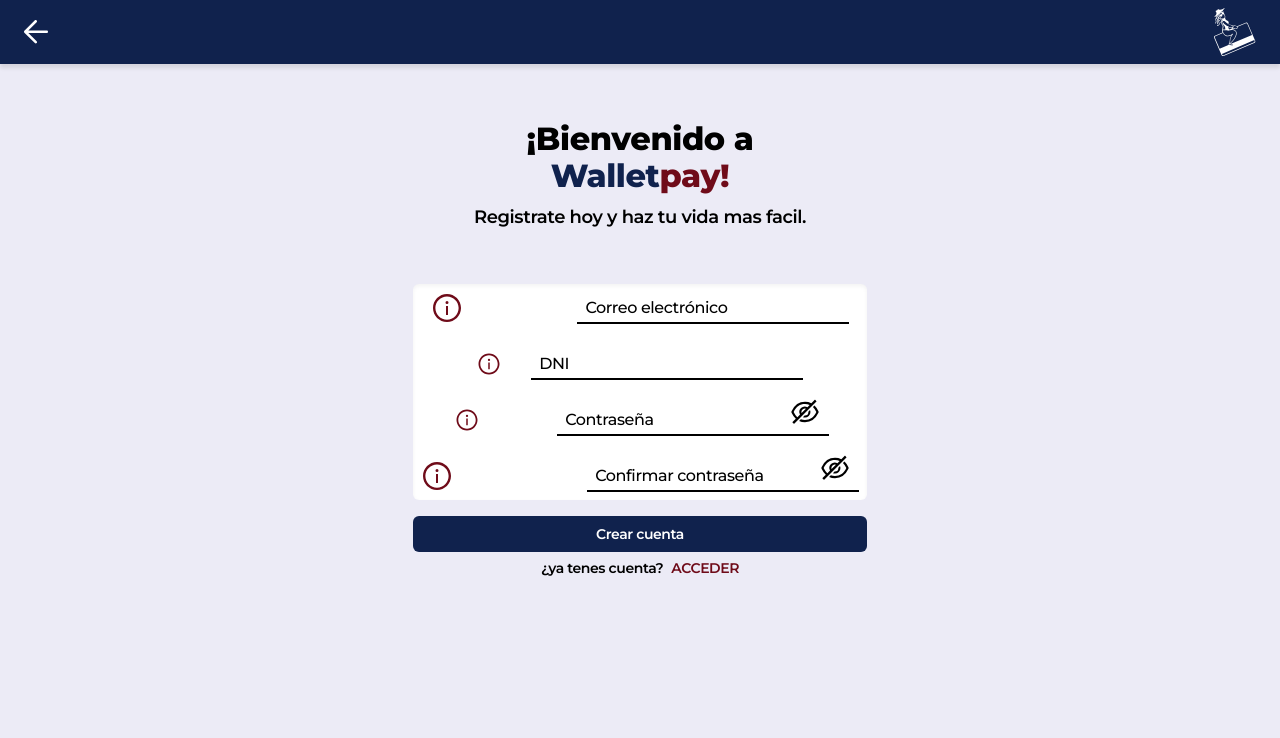
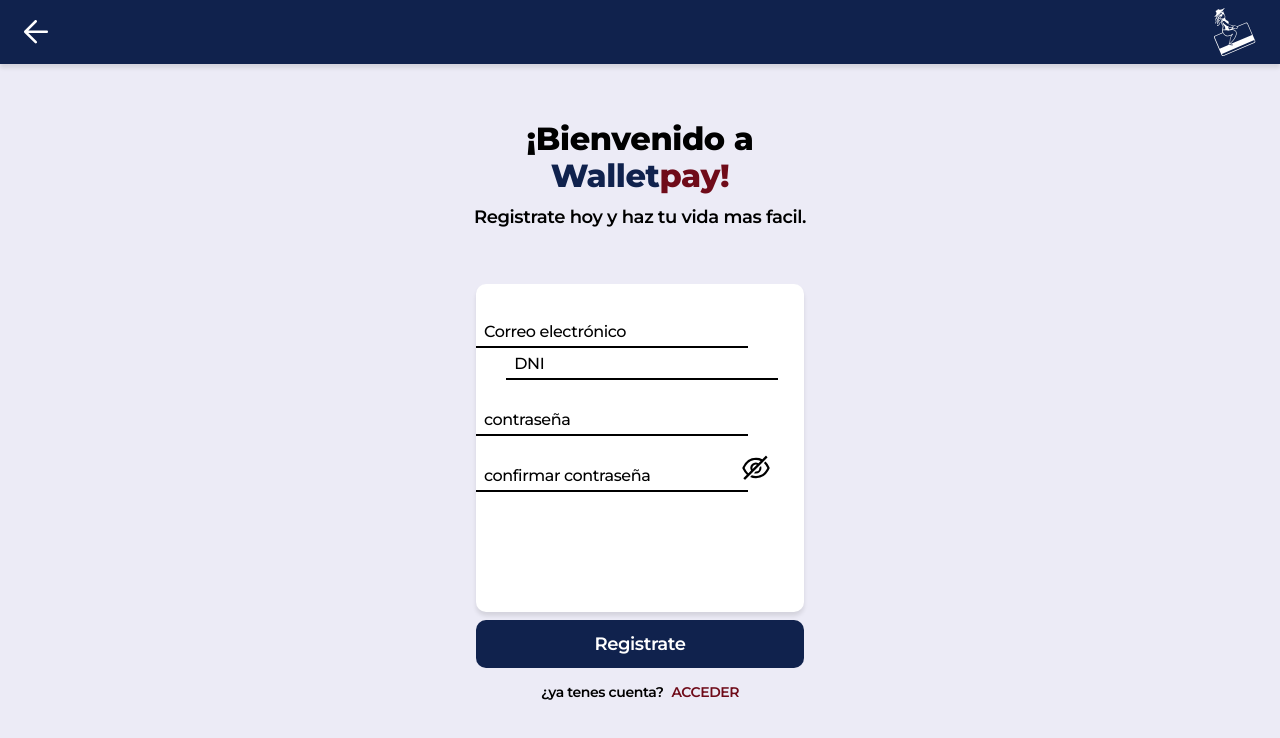
Before and after one commit to No-Country/s8-02-node-react-challenge, a React (Vite) app in the folder mercadoPago/: page /register in a window 1280 px wide. Shown: the top 738 px of the page. Built offline with nearby package versions, Linux system fonts and the light colour scheme.

Commit message:
arreglos register

```diff
--- a/mercadoPago/src/components/register/form-register/index.jsx
+++ b/mercadoPago/src/components/register/form-register/index.jsx
@@ -13,17 +13,20 @@
   const toggleShowPassword = () => {
     setShowPassword(!showPassword);
   };
+  const toggleShowPassword1 = () => {
+    setShowPassword(!showPassword);
+  };
 
   return (
-    <div className="flex  flex-col bg-[#ECEBF6] justify-center px-6  ">
-      <div className="bg-white rounded-md shadow-inner  ">
-        <form className="space-y-6 p-2">
-          <div className="group flex justify-center items-center">
-            <AiOutlineInfoCircle
-              onClick={handleClick}
-              className="w-8 h-8 text-[#6F0B19]"
-            />
-            <div className="relative">
+    <form
+
+
+      className="flex flex-col items-center justify-center gap-2"
+    >
+      <div className="w-[328px] h-[328px] bg-white rounded-[10px] shadow-cardShadow flex">
+
+        <div className="flex flex-col  mt-2">
+        <div className="group">
             <label
               className="font-semibold text-xs leading-[15px] pl-2 invisible group-hover:visible group-hover:text-[#39528D]"
               htmlFor="email"
@@ -31,92 +34,81 @@
               Correo electrónico
             </label>
             <input
-                id="Correo electrónico"
+              id="email"
               className="font-medium text-base leading-[16px] placeholder:text-black h-[32px] w-[272px] pl-2 focus:outline-none border-b-2 border-black group-hover:border-[#39528D] placeholder:focus-visible:invisible"
               type="text"
+              // onChange={handleChange}
               placeholder="Correo electrónico"
+              name="email"
             />
           </div>
-          </div>
-          <div className="group flex justify-center items-center">
-            <AiOutlineInfoCircle
 
-              className="w-6 h-6  text-[#6F0B19]"
-            />
-            <div className="relative">
-              <label className="font-semibold text-xs leading-[15px] pl-2 invisible group-hover:visible group-hover:text-[#39528D]">
+          <div className="group">
+            <label
+              className="font-semibold text-xs leading-[15px] pl-2 invisible group-hover:visible group-hover:text-[#39528D]"
+              htmlFor="email"
+            >
               DNI
             </label>
             <input
               id="dni"
               className="font-medium text-base leading-[16px] placeholder:text-black h-[32px] w-[272px] pl-2 focus:outline-none border-b-2 border-black group-hover:border-[#39528D] placeholder:focus-visible:invisible"
               type="text"
+              // onChange={handleChange}
               placeholder="DNI"
+              name="dni"
             />
           </div>
-          </div>
-          <div className="group flex justify-center items-center ">
-            <AiOutlineInfoCircle className="w-8 h-6   text-[#6F0B19]" />
-            <div className="relative">
-              <label className="font-semibold text-xs leading-[15px] pl-2 invisible group-hover:visible group-hover:text-[#39528D]">
+          <div className="group">
+            <label
+              className="font-semibold text-xs leading-[15px] pl-2 invisible group-hover:visible group-hover:text-[#39528D]"
+              htmlFor="email"
+            >
               Contraseña
             </label>
-
             <input
               id="contraseña"
               className="font-medium text-base leading-[16px] placeholder:text-black h-[32px] w-[272px] pl-2 focus:outline-none border-b-2 border-black group-hover:border-[#39528D] placeholder:focus-visible:invisible"
+              type="text"
+              placeholder="contraseña"
+              name="contraseña"
+            />
+          </div>
+          <div className="relative flex group">
+            <div>
+              <label
+                className="font-semibold text-xs leading-[15px] pl-2 invisible group-hover:visible group-hover:text-[#39528D]"
+                htmlFor="pass"
+              >
+                Confirmar contraseña
+              </label>
+              <input
+                id="pass"
+                className="font-medium text-base leading-[16px] placeholder:text-black h-[32px] w-[272px] pl-2 focus:outline-none border-b-2 border-black block group-hover:border-[#39528D] placeholder:focus-visible:invisible"
                 type={showPassword ? "text" : "password"}
-                placeholder="Contraseña"
+                placeholder="confirmar contraseña"
+                name="confirmar contraseña"
               />
-
               {showPassword ? (
                 <AiOutlineEye
                   onClick={toggleShowPassword}
-                  className="absolute w-8 h-8 bottom-2 right-2 group-hover:text-[#39528D]"
+                  className="absolute w-8 h-8 bottom-2 right-8 group-hover:text-[#39528D]"
                 />
               ) : (
                 <AiOutlineEyeInvisible
                   onClick={toggleShowPassword}
-                  className="absolute w-8 h-8 bottom-2 right-2 group-hover:text-[#39528D]"
+                  className="absolute w-8 h-8 bottom-2 right-8 group-hover:text-[#39528D]"
                 />
               )}
             </div>
           </div>
-          <div className="group flex justify-center items-center">
-            <AiOutlineInfoCircle className="w-8 h-8  text-[#6F0B19]" />
-            <div className="relative">
-              <label
-                className="font-semibold text-xs leading-[15px] pl-2 invisible group-hover:visible group-hover:text-[#39528D]"
-                htmlFor="email"
-              >
-                Confirmar contraseña
-              </label>
-              <input
-                id="confirmar contraseña"
-                className="font-medium text-base leading-[16px] placeholder:text-black h-[32px] w-[272px] pl-2 focus:outline-none border-b-2 border-black group-hover:border-[#39528D] placeholder:focus-visible:invisible"
-                type="password"
-                placeholder="Confirmar contraseña"
-              />
-              {showPassword ? (
-                <AiOutlineEye
-                  onClick={toggleShowPassword}
-                  className="absolute w-8 h-8 bottom-2 right-2 group-hover:text-[#39528D]"
-                />
-              ) : (
-                <AiOutlineEyeInvisible
-                  onClick={toggleShowPassword}
-                  className="absolute w-8 h-8 bottom-2 right-2 group-hover:text-[#39528D]"
-                />
-              )}
         </div>
-          </div>
-        </form>
       </div>
       <button
         type="submit"
-        className="flex w-full mt-4 justify-center rounded-md bg-[#10224D] px-3 py-1.5 text-sm font-semibold leading-6 text-white "
+        className="text-lg font-semibold leading-[22px] text-white w-[328px] h-[48px] bg-[#10224D] rounded-[10px]"
       >
-        Crear cuenta
+        Registrate
       </button>
       <div className="flex items-center justify-center gap-2 mt-2">
         <p className="text-sm font-semibold leading-[17px]">
@@ -128,7 +120,121 @@
           </p>
         </Link>
       </div>
-    </div>
+    </form>
+    // <div className="flex  flex-col bg-[#ECEBF6] justify-center px-6  ">
+    //   <div className="bg-white rounded-md shadow-inner  ">
+    //     <form className="space-y-6 p-2">
+    //       <div className="group flex justify-center items-center">
+    //         <AiOutlineInfoCircle
+    //           onClick={handleClick}
+    //           className="w-8 h-8 text-[#6F0B19]"
+    //         />
+    //         <div className="relative">
+    //           <label
+    //             className="font-semibold text-xs leading-[15px] pl-2 invisible group-hover:visible group-hover:text-[#39528D]"
+    //             htmlFor="email"
+    //           >
+    //             Correo electrónico
+    //           </label>
+    //           <input
+    //             id="Correo electrónico"
+    //             className="font-medium text-base leading-[16px] placeholder:text-black h-[32px] w-[272px] pl-2 focus:outline-none border-b-2 border-black group-hover:border-[#39528D] placeholder:focus-visible:invisible"
+    //             type="text"
+    //             placeholder="Correo electrónico"
+    //           />
+    //         </div>
+    //       </div>
+    //       <div className="group flex justify-center items-center">
+    //         <AiOutlineInfoCircle
+
+    //           className="w-6 h-6  text-[#6F0B19]"
+    //         />
+    //         <div className="relative">
+    //           <label className="font-semibold text-xs leading-[15px] pl-2 invisible group-hover:visible group-hover:text-[#39528D]">
+    //             DNI
+    //           </label>
+    //           <input
+    //             id="dni"
+    //             className="font-medium text-base leading-[16px] placeholder:text-black h-[32px] w-[272px] pl-2 focus:outline-none border-b-2 border-black group-hover:border-[#39528D] placeholder:focus-visible:invisible"
+    //             type="text"
+    //             placeholder="DNI"
+    //           />
+    //         </div>
+    //       </div>
+    //       <div className="group flex justify-center items-center ">
+    //         <AiOutlineInfoCircle className="w-8 h-6   text-[#6F0B19]" />
+    //         <div className="relative">
+    //           <label className="font-semibold text-xs leading-[15px] pl-2 invisible group-hover:visible group-hover:text-[#39528D]">
+    //             Contraseña
+    //           </label>
+
+    //           <input
+    //             id="contraseña"
+    //             className="font-medium text-base leading-[16px] placeholder:text-black h-[32px] w-[272px] pl-2 focus:outline-none border-b-2 border-black group-hover:border-[#39528D] placeholder:focus-visible:invisible"
+    //             type={showPassword ? "text" : "password"}
+    //             placeholder="Contraseña"
+    //           />
+
+    //           {showPassword ? (
+    //             <AiOutlineEye
+    //               onClick={toggleShowPassword}
+    //               className="absolute w-8 h-8 bottom-2 right-2 group-hover:text-[#39528D]"
+    //             />
+    //           ) : (
+    //             <AiOutlineEyeInvisible
+    //               onClick={toggleShowPassword}
+    //               className="absolute w-8 h-8 bottom-2 right-2 group-hover:text-[#39528D]"
+    //             />
+    //           )}
+    //         </div>
+    //       </div>
+    //       <div className="group flex justify-center items-center">
+    //         <AiOutlineInfoCircle className="w-8 h-8  text-[#6F0B19]" />
+    //         <div className="relative">
+    //           <label
+    //             className="font-semibold text-xs leading-[15px] pl-2 invisible group-hover:visible group-hover:text-[#39528D]"
+    //             htmlFor="email"
+    //           >
+    //             Confirmar contraseña
+    //           </label>
+    //           <input
+    //             id="confirmar contraseña"
+    //             className="font-medium text-base leading-[16px] placeholder:text-black h-[32px] w-[272px] pl-2 focus:outline-none border-b-2 border-black group-hover:border-[#39528D] placeholder:focus-visible:invisible"
+    //             type="password"
+    //             placeholder="Confirmar contraseña"
+    //           />
+    //           {showPassword ? (
+    //             <AiOutlineEye
+    //               onClick={toggleShowPassword}
+    //               className="absolute w-8 h-8 bottom-2 right-2 group-hover:text-[#39528D]"
+    //             />
+    //           ) : (
+    //             <AiOutlineEyeInvisible
+    //               onClick={toggleShowPassword}
+    //               className="absolute w-8 h-8 bottom-2 right-2 group-hover:text-[#39528D]"
+    //             />
+    //           )}
+    //         </div>
+    //       </div>
+    //     </form>
+    //   </div>
+    //   <button
+    //     type="submit"
+    //     className="flex w-full mt-4 justify-center rounded-md bg-[#10224D] px-3 py-1.5 text-sm font-semibold leading-6 text-white "
+    //   >
+    //     Crear cuenta
+    //   </button>
+    //   <div className="flex items-center justify-center gap-2 mt-2">
+    //     <p className="text-sm font-semibold leading-[17px]">
+    //       ¿ya tenes cuenta?
+    //     </p>
+    //     <Link to="/login">
+    //       <p className="text-[#6F0B19] text-sm leading-[17px] font-semibold">
+    //         ACCEDER
+    //       </p>
+    //     </Link>
+    //   </div>
+    // </div>
   );
 };
 
--- a/mercadoPago/src/routes/App.jsx
+++ b/mercadoPago/src/routes/App.jsx
@@ -14,10 +14,10 @@
         <Route path="*" element={<ErrorPage />} />
         <Route path="/login" element={<LoginPage />} />
         <Route path="/register" element={<RegisterPage />} />
+
         <Route element={<UserRouteProtected />}>
           <Route path="/home" element={<Home />} />
         </Route>
-
       </Routes>
     </BrowserRouter>
   );
```
Lines whose indentation alone changed are shown as unchanged.
